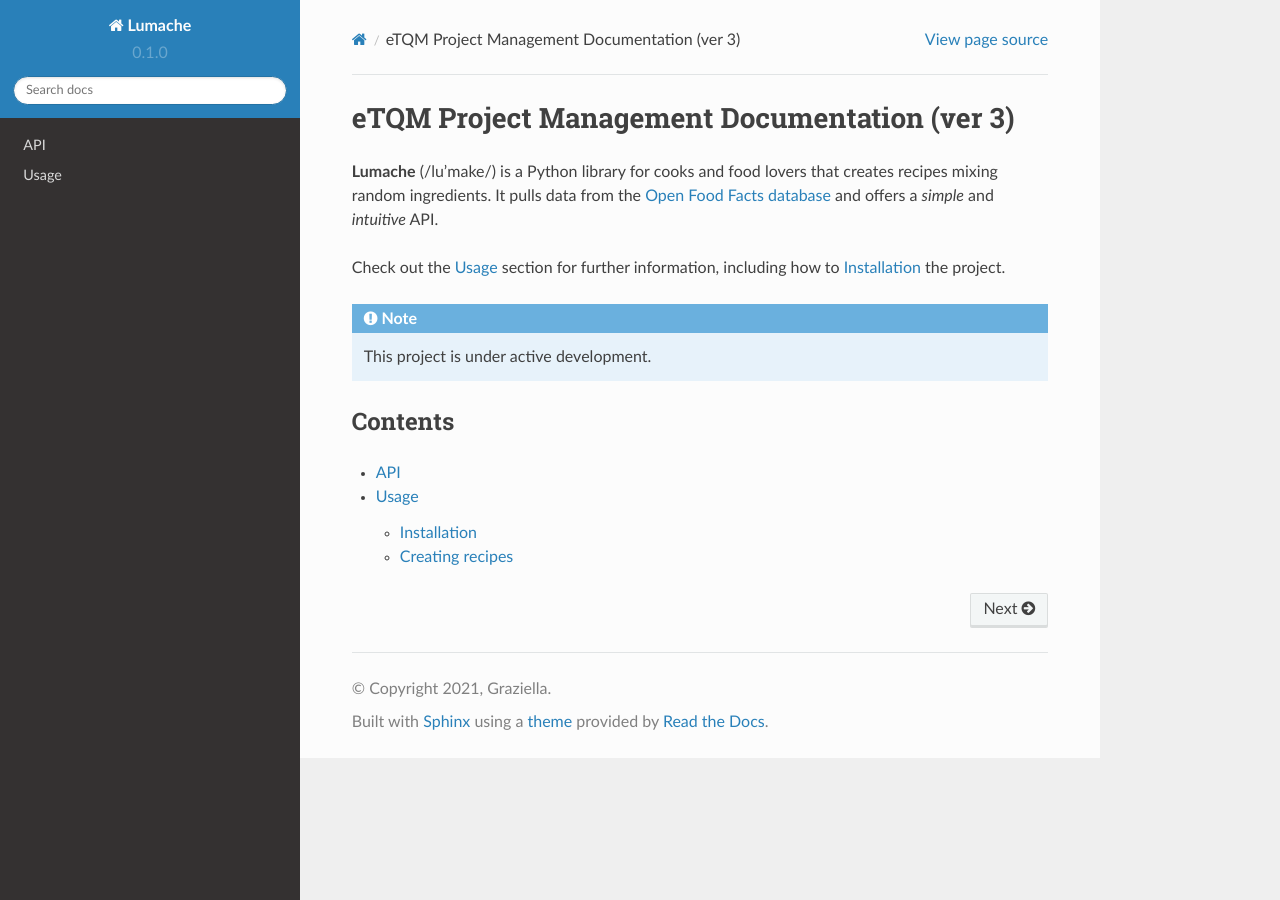
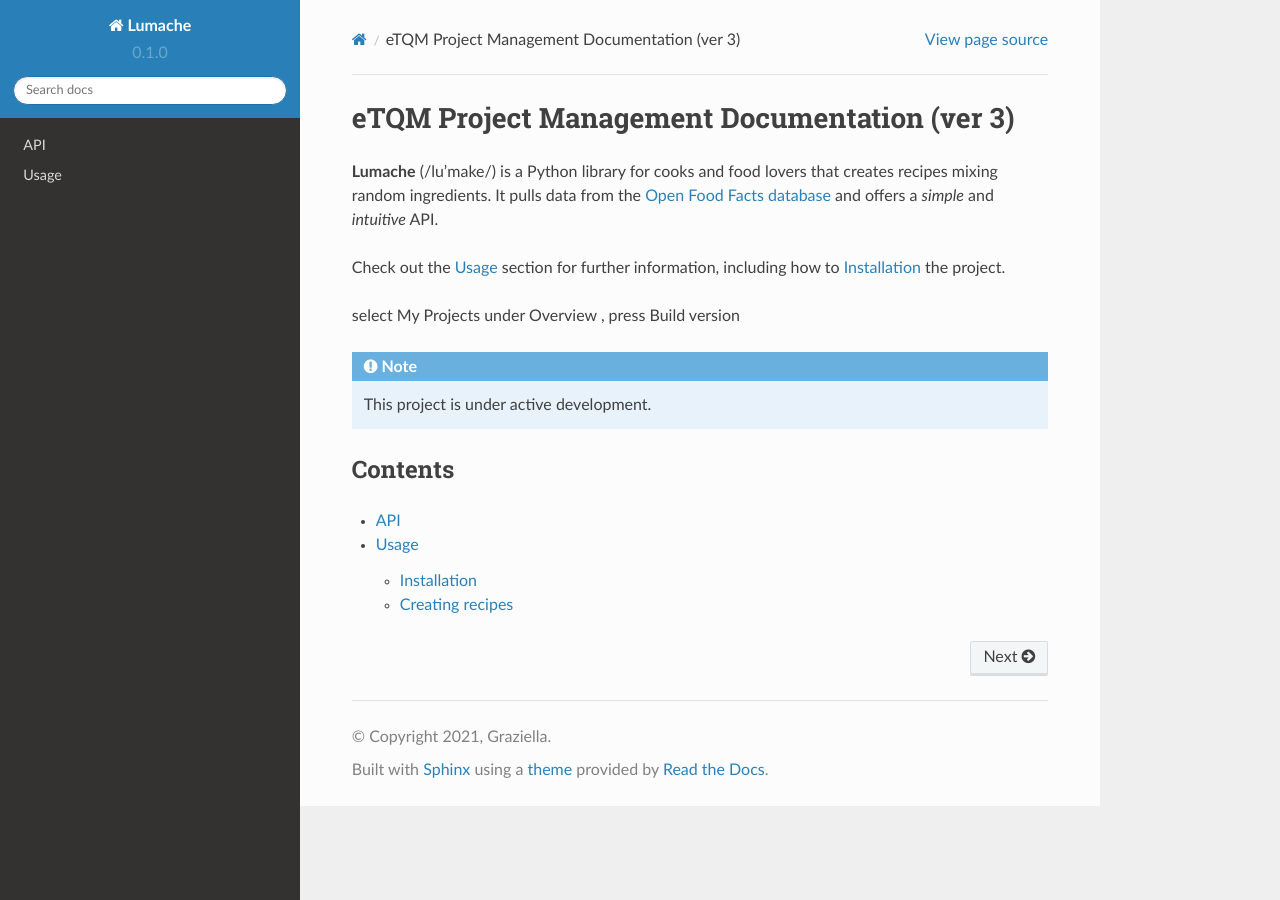
Before and after one commit to wookfai/manual, a Sphinx documentation site: the page built from docs/source/index.rst, in a window 1280 px wide. Built offline with Sphinx 7.4.7 and the Read the Docs theme 2.0.0, drawn with Linux system fonts in a browser that asks for light colours.

Commit message:
Update index.rst

```diff
--- a/docs/source/index.rst
+++ b/docs/source/index.rst
@@ -8,6 +8,11 @@ and offers a *simple* and *intuitive* API.
 
 Check out the :doc:`usage` section for further information, including
 how to :ref:`installation` the project.
+
+select My Projects
+under Overview , press Build version
+
+
 
 .. note::
 
```
